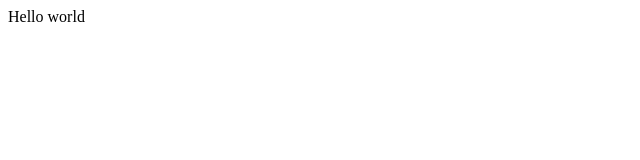
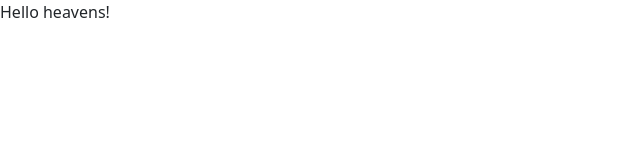
Before and after one commit to MatthewGray319/MGrayProfilePage, a plain HTML site: page index.html in a window 1280 px wide. Shown: the full height of the page, 0-640 px from the left. Drawn offline with nearby package versions, Linux system fonts and the light colour scheme.

Commit message:
Changed output.

```diff
--- a/index.html
+++ b/index.html
@@ -5,11 +5,13 @@
   <meta charset="utf-8">
   <meta name="viewport" content="width=device-width">
   <title>replit</title>
+  <link href="https://cdn.jsdelivr.net/npm/bootstrap@5.3.1/dist/css/bootstrap.min.css" rel="stylesheet" integrity="sha384-4bw+/aepP/YC94hEpVNVgiZdgIC5+VKNBQNGCHeKRQN+PtmoHDEXuppvnDJzQIu9" crossorigin="anonymous">
   <link href="style.css" rel="stylesheet" type="text/css" />
 </head>
 
 <body>
-  Hello world
+  Hello heavens!
+  <script src="https://cdn.jsdelivr.net/npm/bootstrap@5.3.1/dist/js/bootstrap.bundle.min.js" integrity="sha384-HwwvtgBNo3bZJJLYd8oVXjrBZt8cqVSpeBNS5n7C8IVInixGAoxmnlMuBnhbgrkm" crossorigin="anonymous"></script>
   <script src="script.js"></script>
 
   <!--
```
